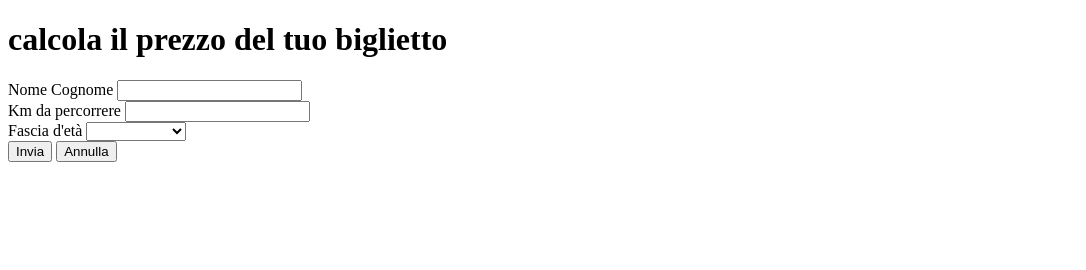
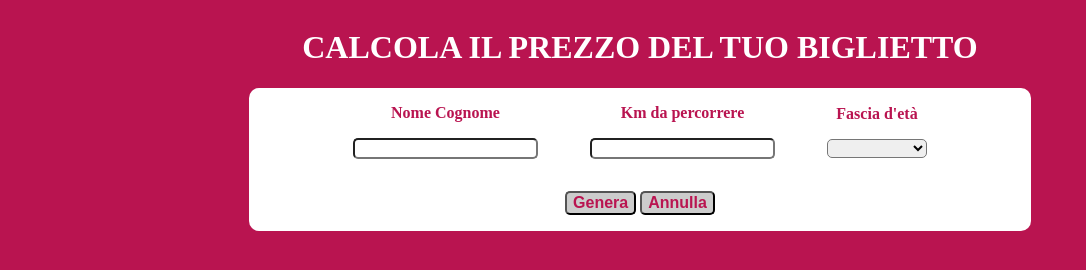
Before and after one commit to SydVic/js-biglietto-treno-form, a plain HTML site: page index.html in a window 1280 px wide. Shown: the whole page, without its empty margins (0-1086 px from the left). Drawn offline with Linux system fonts and the light colour scheme.

Commit message:
aggiunto stile a input form

```diff
--- a/css/style.css
+++ b/css/style.css
@@ -1,3 +1,59 @@
+body {
+    background-color: #b91450;
+}
+
 .d-none{
     display: none;
 }
+
+/* INPUT FORM CONTAINER */
+div.container {
+    display: flex;
+    flex-direction: column;
+    justify-content: center;
+    align-items: center;
+}
+
+h1 {
+    text-transform: uppercase;
+    color: #ffffff;
+}
+
+div.form-container {
+    background-color: #ffffff;
+    border-radius: 10px;
+    padding: 1rem 5rem;
+}
+
+div.form {
+    display: inline-block;
+    text-align: center;
+}
+
+div.form label {
+    color: #b91450;
+    font-weight: 600;
+}
+
+div.form input, select {
+    display: block;
+    text-align: center;
+    margin: 1rem 1.5rem 2rem 1.5rem;
+    /* border-color: #b91450; */
+    border-radius: 5px;
+}
+
+div.form-btn {
+    display: block;
+    text-align: center;
+}
+
+div.form-btn button {
+    font-size: 1rem;
+    font-weight: 600;
+    color: #b91450;
+    background-color: #cccccc;
+    border-radius: 5px;
+}
+
+/* OUTPUT CONTAINER */
--- a/index.html
+++ b/index.html
@@ -15,17 +15,17 @@
 
         <div class="form-container">
 
-            <div class="form-name">
+            <div class="form form-name">
                 <label for="user-name">Nome Cognome</label>
                 <input type="text" name="user-name" id="user-name">
             </div>
 
-            <div class="form-km">
+            <div class="form form-km">
                 <label for="user-km">Km da percorrere</label>
                 <input type="text" name="user-km" id="user-km">
             </div>
 
-            <div class="form-age">
+            <div class="form form-age">
                 <label for="user-age">Fascia d'età</label>
                 <select name="user-age" id="user-age">
                     <option value=""></option>
@@ -35,8 +35,10 @@
                 </select>
             </div>
 
-            <button id="form-btn-send">Invia</button>
-            <button id="form-btn-clear">Annulla</button>
+            <div class="form-btn">
+                <button id="form-btn-send">Genera</button>
+                <button id="form-btn-clear">Annulla</button>
+            </div>
 
         </div>
 
```
